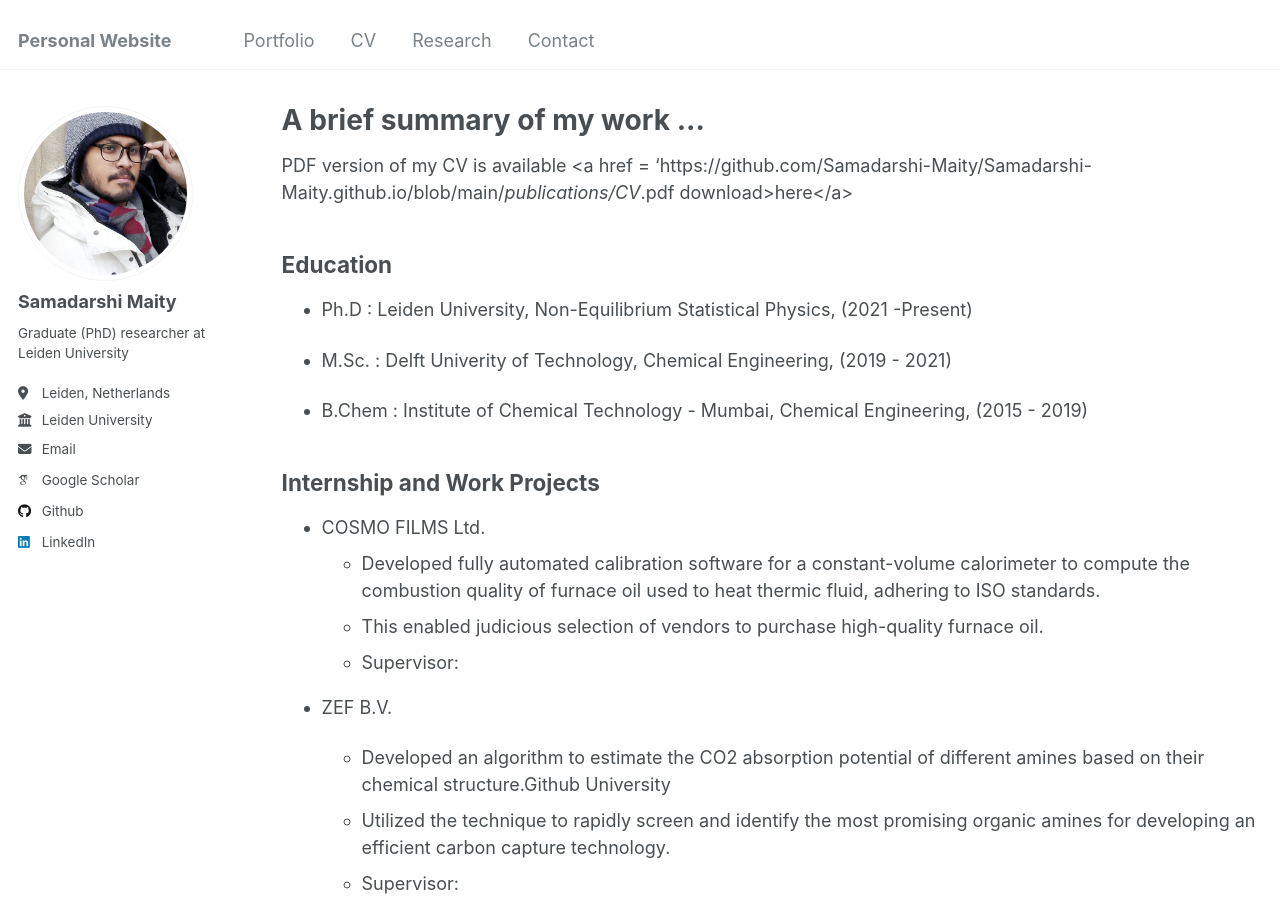
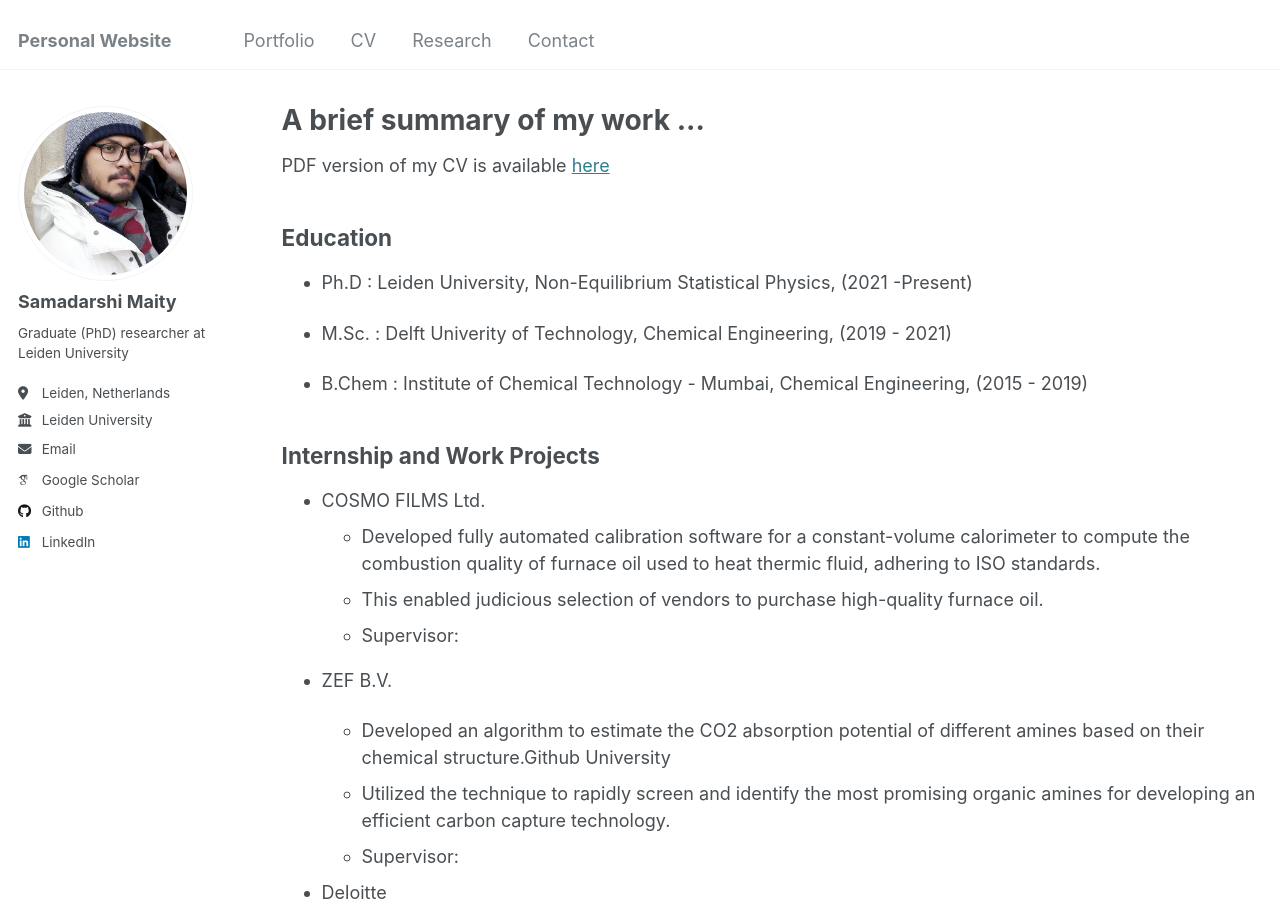
Before and after one commit to Samadarshi-Maity/Samadarshi-Maity.github.io, a Jekyll site: the page built from _pages/cv.md, in a window 1280 px wide and 900 px high. Built offline with Jekyll 4.4.1, drawn with Linux system fonts in a browser that asks for light colours; some web fonts are replaced.

Commit message:
Update cv.md

```diff
--- a/_pages/cv.md
+++ b/_pages/cv.md
@@ -8,7 +8,7 @@ redirect_from:
 ---
 
 PDF version of my CV is available
-<a href = 'https://github.com/Samadarshi-Maity/Samadarshi-Maity.github.io/blob/main/_publications/CV_.pdf download>here</a>
+<a href = 'https://github.com/Samadarshi-Maity/Samadarshi-Maity.github.io/blob/main/_publications/CV_.pdf' download>here</a>
 
 ## Education
 
```
